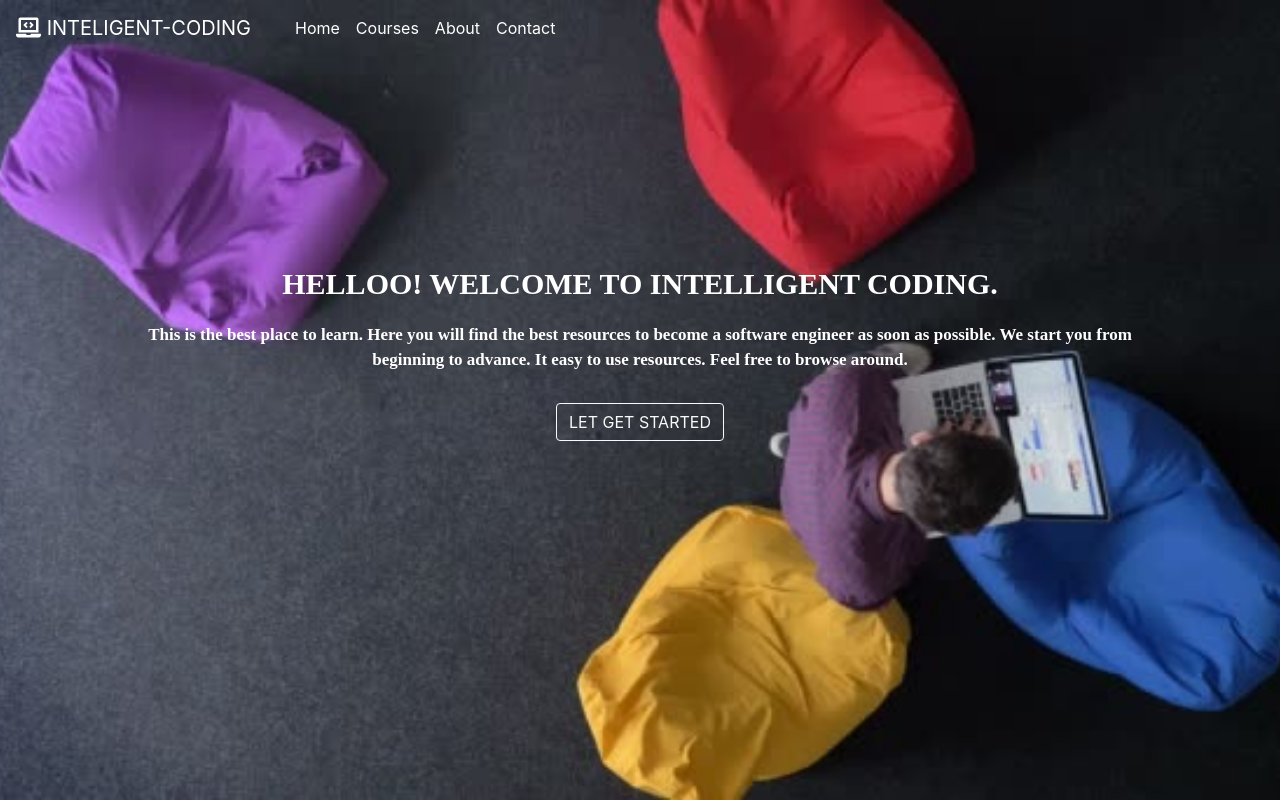
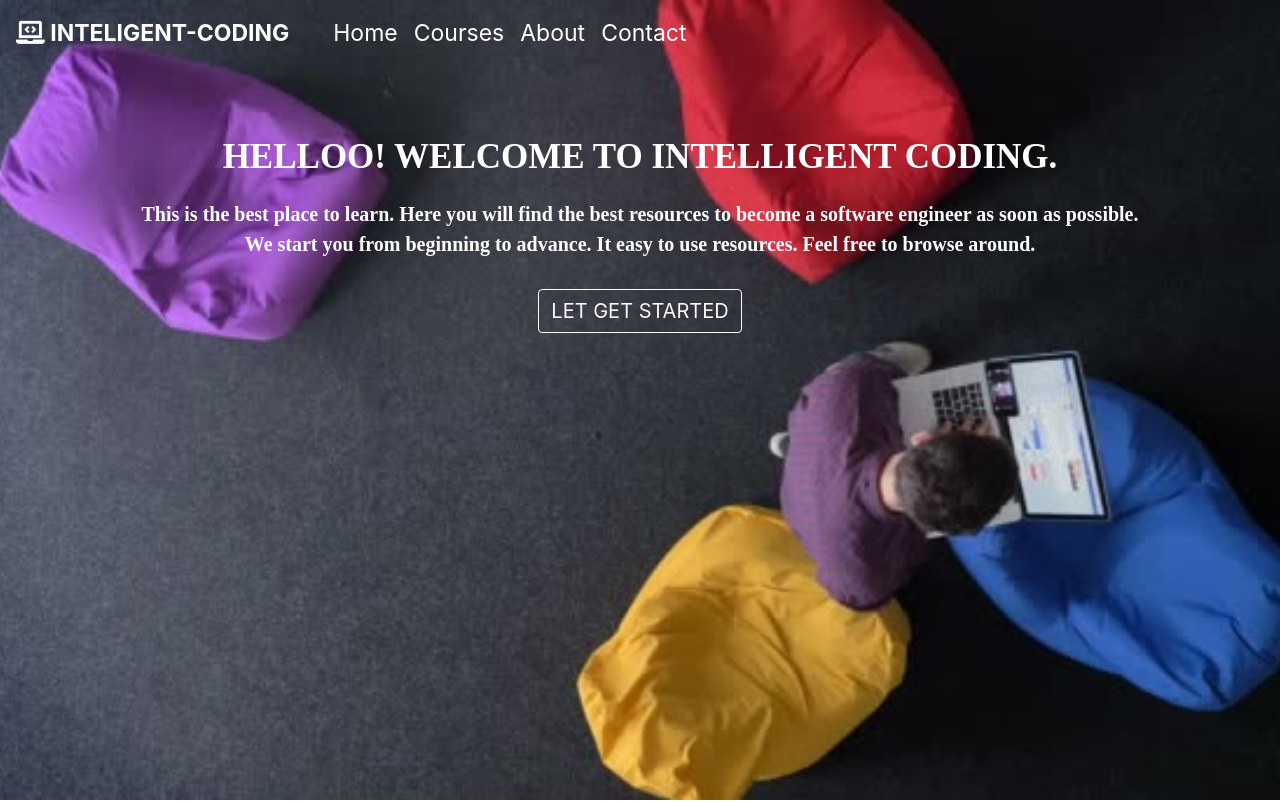
Before and after one commit to YakubuAmidu/Intelligentcoding, a React (Create React App) app: page / in a window 1280 px wide. Shown: the top 802 px of the page. Built offline with nearby package versions, Linux system fonts and the light colour scheme.

Commit message:
Commiting changes

```diff
--- a/src/components/App.css
+++ b/src/components/App.css
@@ -1,4 +1,5 @@
 .Link {
+  font-size: 23px;
   color: #fff;
 }
 
@@ -11,6 +12,7 @@
 }
 
 .Link_tailor {
+  font-weight: bold;
   margin-right: 20px;
 }
 
@@ -23,7 +25,7 @@
 }
 
 .Header_primary {
-  padding-top: 16%;
+  padding-top: 5%;
   padding-left: 11%;
   padding-right: 11%;
 }
@@ -31,7 +33,7 @@
 .Header_primary-main {
   font-family: "IBM Plex Serif", serif;
   font-weight: bold;
-  font-size: 30px;
+  font-size: 35px;
   color: #fff;
   text-transform: uppercase;
 }
@@ -41,7 +43,11 @@
   font-family: "Faustina", serif;
   font-weight: bold;
   color: #fff;
-  font-size: 17px;
+  font-size: 20px;
+}
+
+.Started {
+  font-size: 20px;
 }
 
 .Courses_section {
--- a/src/screens/HomeScreen.js
+++ b/src/screens/HomeScreen.js
@@ -19,7 +19,9 @@ const HomeScreen = () => {
           around.
         </p>
 
-        <Button variant="outline-light">LET GET STARTED</Button>
+        <Button variant="outline-light" className="Started">
+          LET GET STARTED
+        </Button>
       </div>
     </div>
   );
```
